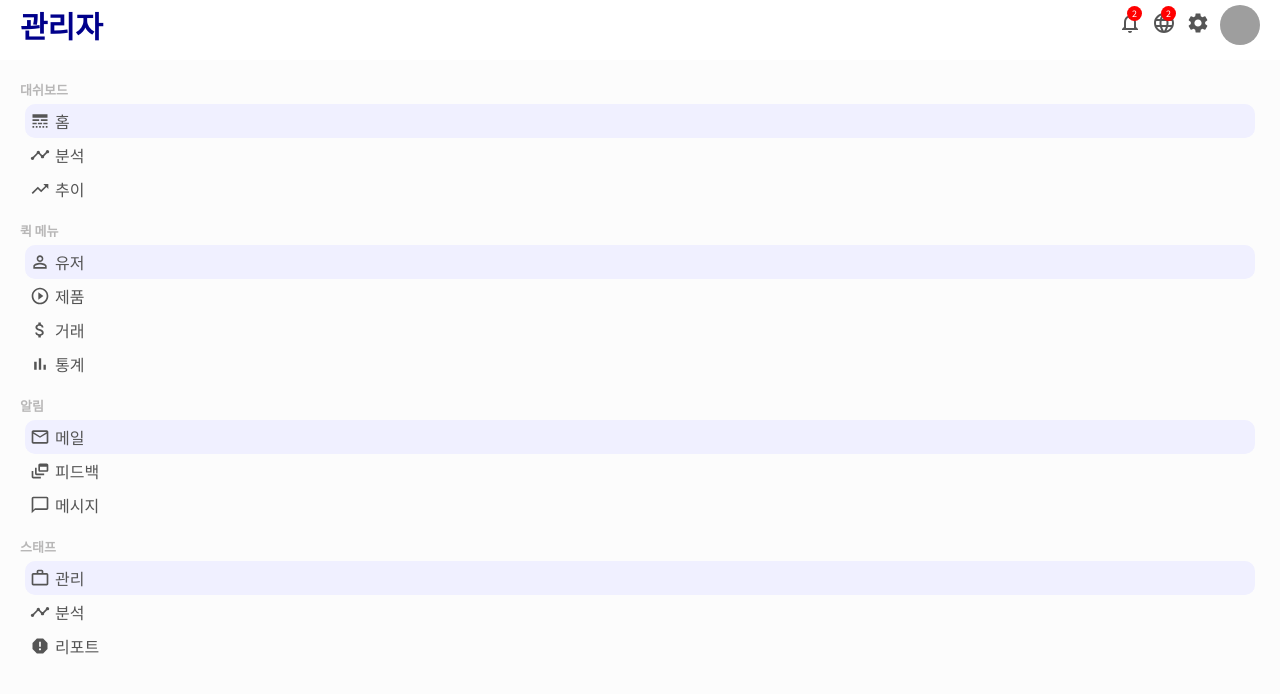
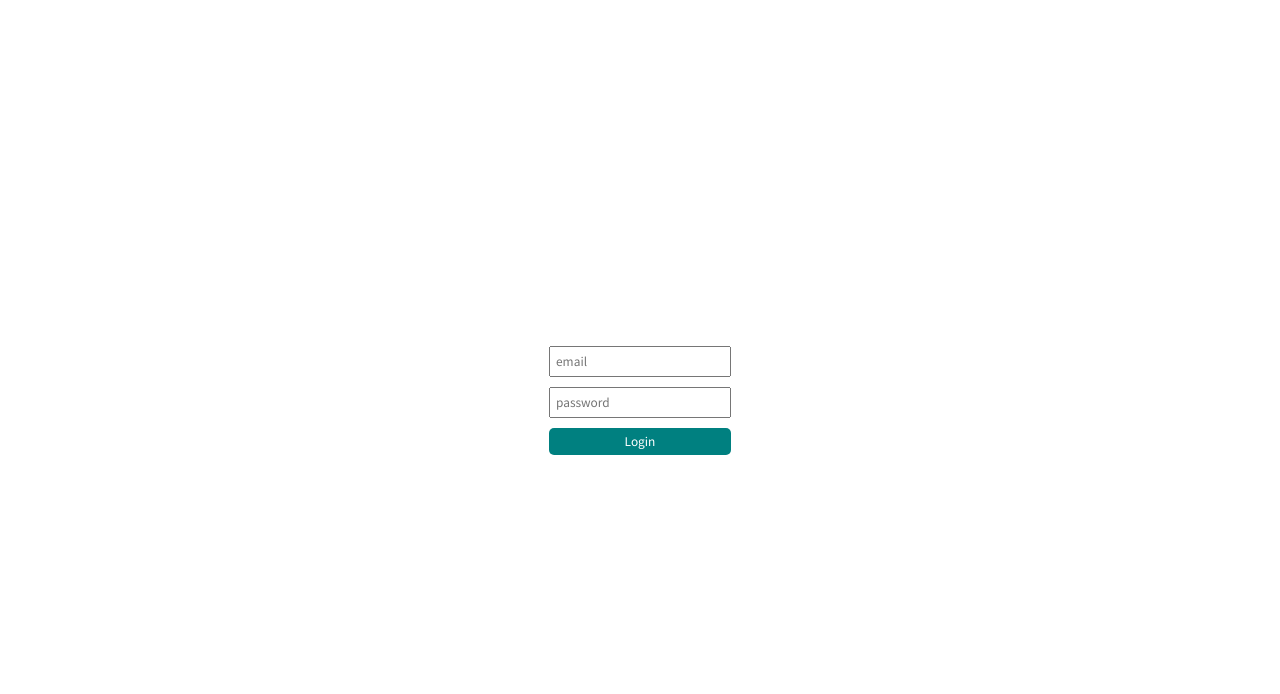
Before and after one commit to testori20/netflix_react_server, a React (Create React App) app: page /login in a window 1280 px wide. Shown: the top 694 px of the page. Built offline with nearby package versions, Linux system fonts and the light colour scheme; grey boxes are pictures that could not be loaded.

Commit message:
jwt와 함께 로그인 (localstorage 저장)

```diff
--- a/package.json
+++ b/package.json
@@ -39,5 +39,6 @@
       "last 1 firefox version",
       "last 1 safari version"
     ]
-  }
+  },
+  "proxy": "http://localhost:8800/api/"
 }
--- a/src/App.js
+++ b/src/App.js
@@ -2,22 +2,30 @@ import Sidebar from './components/sidebar/Sidebar'
 import Topbar from './components/topbar/Topbar'
 import Home from './pages/home/Home'
 import './app.css'
-import { BrowserRouter as Router, Switch, Route } from 'react-router-dom'
+import { BrowserRouter as Router, Switch, Route, Redirect } from 'react-router-dom'
 import UserList from './pages/userList/UserList'
 import User from './pages/user/User'
 import NewUser from './pages/newUser/NewUser'
 import ProductList from './pages/productList/ProductList'
 import Product from './pages/product/Product'
 import NewProduct from './pages/NewProduct/NewProduct'
+import Login from './pages/login/Login'
+import { useContext } from 'react'
+import { AuthContext } from './context/authContext/AuthContext'
 
 function App() {
-
+    const {user} = useContext(AuthContext);
     return (
         <Router>
+            <Switch>
+                <Route path="/login">
+                    {user ? <Redirect to="/" /> : <Login />}
+                </Route>
+                {user && (
+                    <>
                         <Topbar />
                         <div className="container">
                             <Sidebar />
-                <Switch>
                             <Route exact path="/">
                                 <Home />
                             </Route>
@@ -39,8 +47,10 @@ function App() {
                             <Route path="/newproduct">
                                 <NewProduct />
                             </Route>
+                        </div>
+                    </>
+                )}
             </Switch>
-            </div>
         </Router>
     )
 }
--- a/src/components/widget-small/WidgetSmall.jsx
+++ b/src/components/widget-small/WidgetSmall.jsx
@@ -21,7 +21,7 @@ export default function WidgetSmall() {
         getNewUsers();
 
     }, [])
-
+    console.log(newUsers);
     return (
         <div className="widgetSmall">
             <span className="widgetSmallTitle">새로운 유저</span>
--- a/src/context/authContext/AuthContext.js
+++ b/src/context/authContext/AuthContext.js
@@ -1,8 +1,8 @@
 import AuthReducer from './AuthReducer';
-import {createContext, useReducer} from "react";
+import {createContext, useEffect, useReducer} from "react";
 
 const INITIAL_STATE = {
-    user: null,
+    user: JSON.parse(localStorage.getItem("user")) || null,
     isFetching: false,
     error: false,
 };
@@ -10,10 +10,15 @@ const INITIAL_STATE = {
 export const AuthContext = createContext(INITIAL_STATE);
 
 export const AuthContextProvider = ({children}) => {
-    const [state, dispatch] = useReducer(AuthReducer, INITIAL_STATE)
+    const [state, dispatch] = useReducer(AuthReducer, INITIAL_STATE);
+
+    useEffect(() => {
+        localStorage.setItem("user", JSON.stringify(state.user));
+    },[state.user]);
 
     return (
         <AuthContext.Provider
+            // useContext를 통해 user, isFetching, error, dispatch 를 어디서든 사용할 수 있다
             value={{
                 user: state.user,
                 isFetching: state.isFetching,
--- /dev/null
+++ b/src/context/authContext/apiCalls.js
@@ -0,0 +1,13 @@
+import axios from "axios";
+import { loginFailure, loginStart, loginSuccess } from './AuthAction';
+
+export const login = async (user, dispatch) => {
+    dispatch(loginStart());
+
+    try {
+        const res = await axios.post("auth/login", user);
+        res.data.isAdmin && dispatch(loginSuccess(res.data));
+    }catch(err) {
+        dispatch(loginFailure());
+    }
+}
--- a/src/pages/home/Home.jsx
+++ b/src/pages/home/Home.jsx
@@ -42,7 +42,7 @@ export default function Home() {
         }
         getStats();
     },[MONTHS])
-
+    console.log(userStats);
     return (
         <div className="home">
             <FeaturedInfo />
--- /dev/null
+++ b/src/pages/login/Login.jsx
@@ -0,0 +1,23 @@
+import React, { useContext, useState } from 'react'
+import { login } from '../../context/authContext/apiCalls';
+import { AuthContext } from '../../context/authContext/AuthContext';
+import "./login.css"
+
+export default function Login() {
+    const [email, setEmail] = useState('');
+    const [password, setPassword] = useState('');
+    const {isFetching, dispatch} = useContext(AuthContext);
+    const handleLogin = (e) => {
+        e.preventDefault();
+        login({email, password}, dispatch);
+    }
+    return (
+        <div className="login">
+            <form className="loginForm">
+                <input type="text" placeholder="email" className="loginInput" onChange={(e) => setEmail(e.target.value)}/>
+                <input type="password" placeholder="password" className="loginInput" onChange={(e) => setPassword(e.target.value)}/>
+                <button className="loginButton" onClick={handleLogin} disabled={isFetching}>Login</button>
+            </form>
+        </div>
+    )
+}
--- /dev/null
+++ b/src/pages/login/login.css
@@ -0,0 +1,26 @@
+.login {
+    width: 100%;
+    height: 100vh;
+    display: flex;
+    align-items: center;
+    justify-content: center;
+}
+
+.loginForm {
+    display: flex;
+    flex-direction: column;
+}
+
+.loginInput {
+    margin-bottom: 10px;
+    padding: 5px;
+}
+
+.loginButton {
+    background-color: teal;
+    border: none;
+    color: white;
+    padding: 5px;
+    cursor: pointer;
+    border-radius: 5px;
+}
```
Lines whose indentation alone changed are shown as unchanged.
